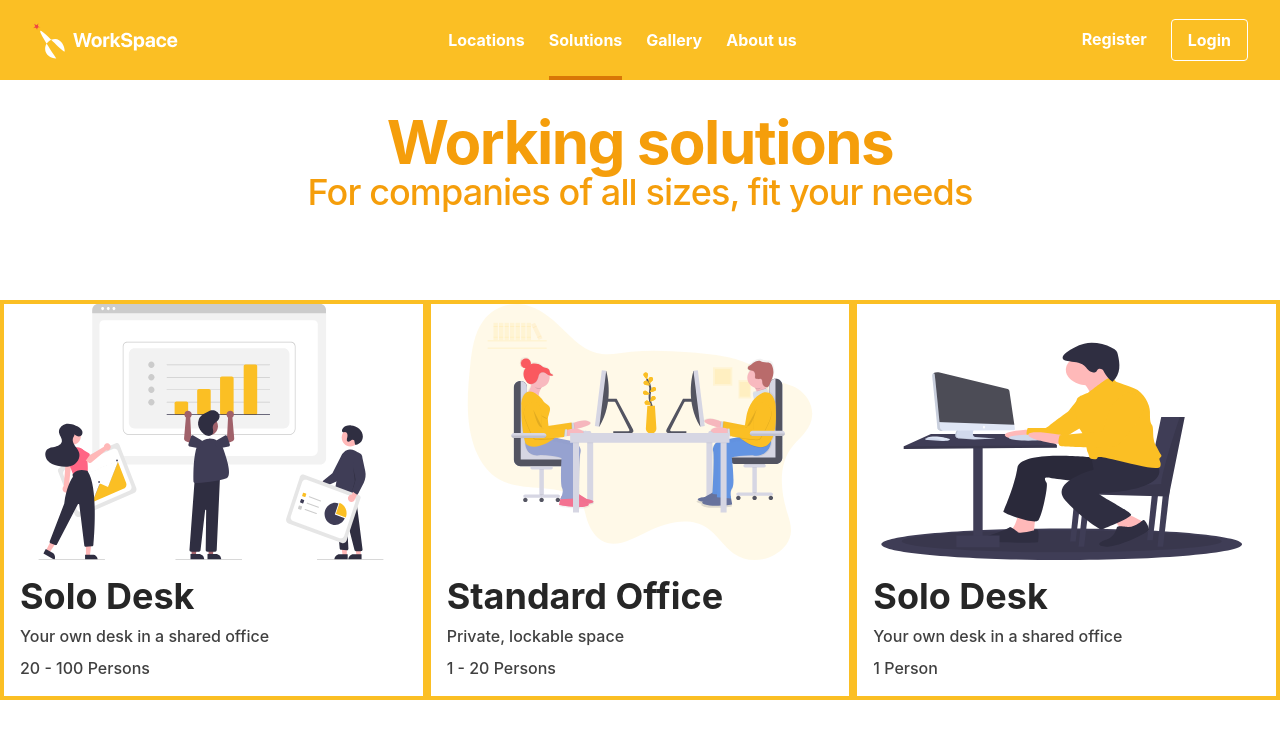
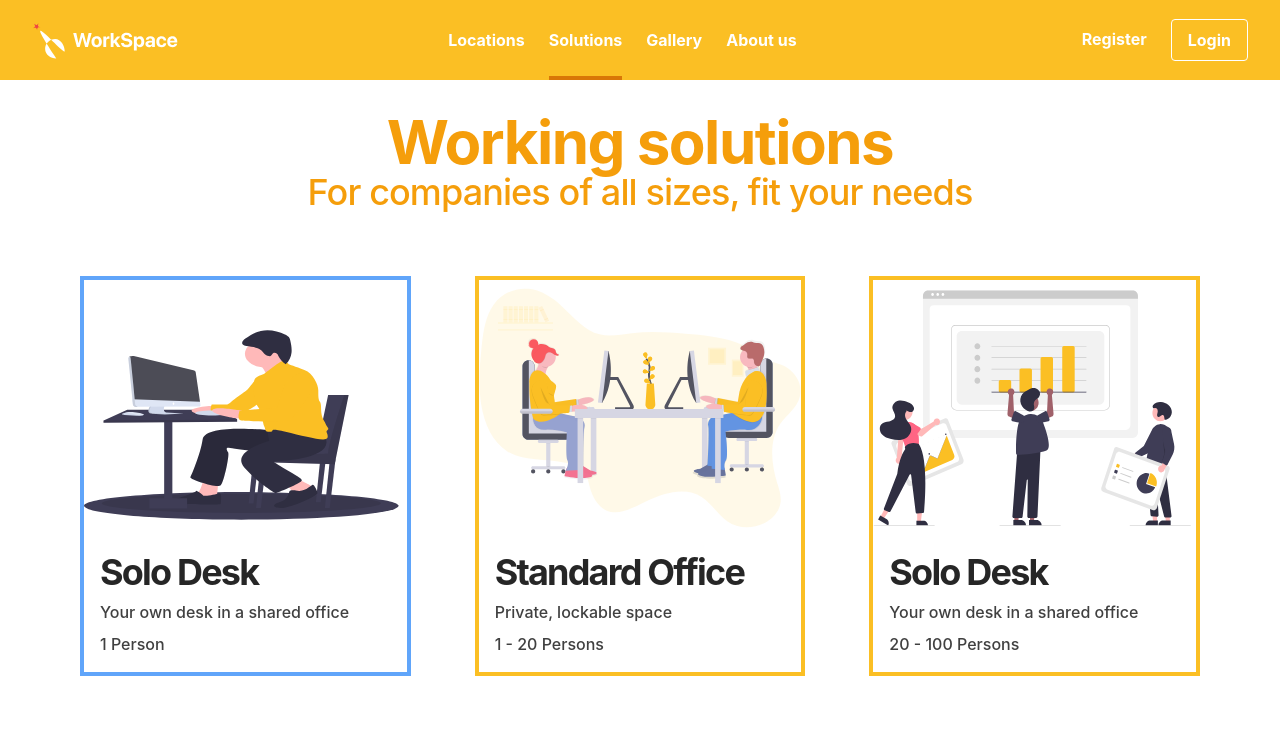
Before and after one commit to kainesv86/WorkSpace, a React (Create React App) app: page /solutions in a window 1280 px wide. Shown: the top 738 px of the page. Built offline with nearby package versions, Linux system fonts and the light colour scheme.

Commit message:
solution compleled

```diff
--- a/src/pages/solutions.tsx
+++ b/src/pages/solutions.tsx
@@ -9,7 +9,7 @@ interface SolutionsServiceProps {
 
 const solutionsService: SolutionsServiceProps[] = [
         {
-                imgUrl: "/share/solodesk.svg",
+                imgUrl: "/share/soloDesk.svg",
                 name: "Solo Desk",
                 describe: "Your own desk in a shared office",
                 capacity: "1 Person",
@@ -31,22 +31,38 @@ const solutionsService: SolutionsServiceProps[] = [
 export interface SolutionsProps {}
 
 const Solutions: React.FunctionComponent<SolutionsProps> = () => {
+        const [choice, setChoice] = React.useState<Number>(0);
+        const handleClick = React.useCallback(
+                (index) => {
+                        setChoice(index);
+                },
+                [setChoice]
+        );
+
         return (
-                <div className="items-center justify-center w-full mt-8">
+                <div className="items-center justify-center w-full px-0 mt-8 sm:px-20">
                         <h1 className="text-3xl font-bold tracking-tight text-center sm:text-6xl text-amber-500">
                                 Working solutions
                         </h1>
                         <h2 className="text-xl font-medium tracking-tight text-center sm:text-4xl text-amber-500">
                                 For companies of all sizes, fit your needs
                         </h2>
-                        <ul className="flex flex-col items-center justify-center w-full sm:flex-row-reverse sm:mt-16">
+                        <ul className="flex flex-col items-center justify-center w-full mt-16 sm:flex-row">
                                 {solutionsService.map((item, index) => (
-                                        <li className="w-full mt-6 border-4 border-amber-400" key={index}>
+                                        <li
+                                                className={`w-full mt-6 sm:mt-0 border-4 ${
+                                                        index === choice ? "border-blue-400" : "border-amber-400"
+                                                } sm:mr-0 sm:w-100 ${
+                                                        index !== solutionsService.length - 1 ? "sm:mr-16" : ""
+                                                }`}
+                                                key={index}
+                                                onClick={() => handleClick(index)}
+                                        >
                                                 <div className="w-full h-64">
                                                         <img src={item.imgUrl} alt="" className="w-full h-full" />
                                                 </div>
                                                 <div className="w-full h-auto p-4">
-                                                        <h1 className="mb-2 text-4xl font-bold text-gray-800">
+                                                        <h1 className="mb-2 text-4xl font-bold tracking-tighter text-gray-800">
                                                                 {item.name}
                                                         </h1>
                                                         <p className="mb-2 font-medium text-gray-700">
--- a/tailwind.config.js
+++ b/tailwind.config.js
@@ -6,6 +6,7 @@ module.exports = {
         theme: {
                 extend: {
                         spacing: {
+                                100: "25rem",
                                 108: "27rem",
                                 128: "32rem",
                                 136: "34rem",
```
